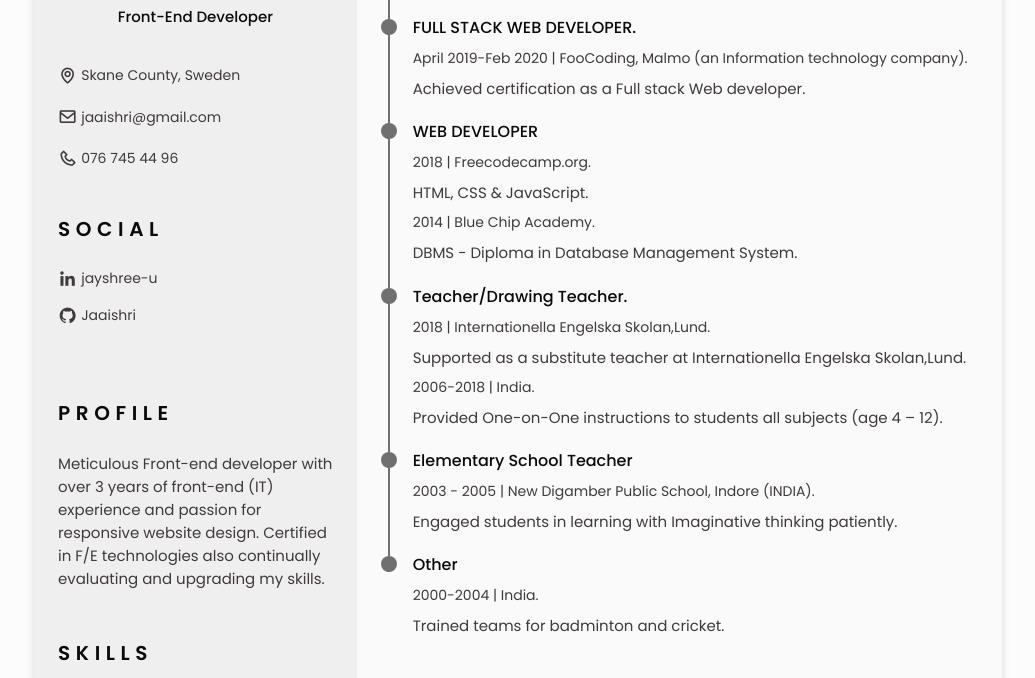
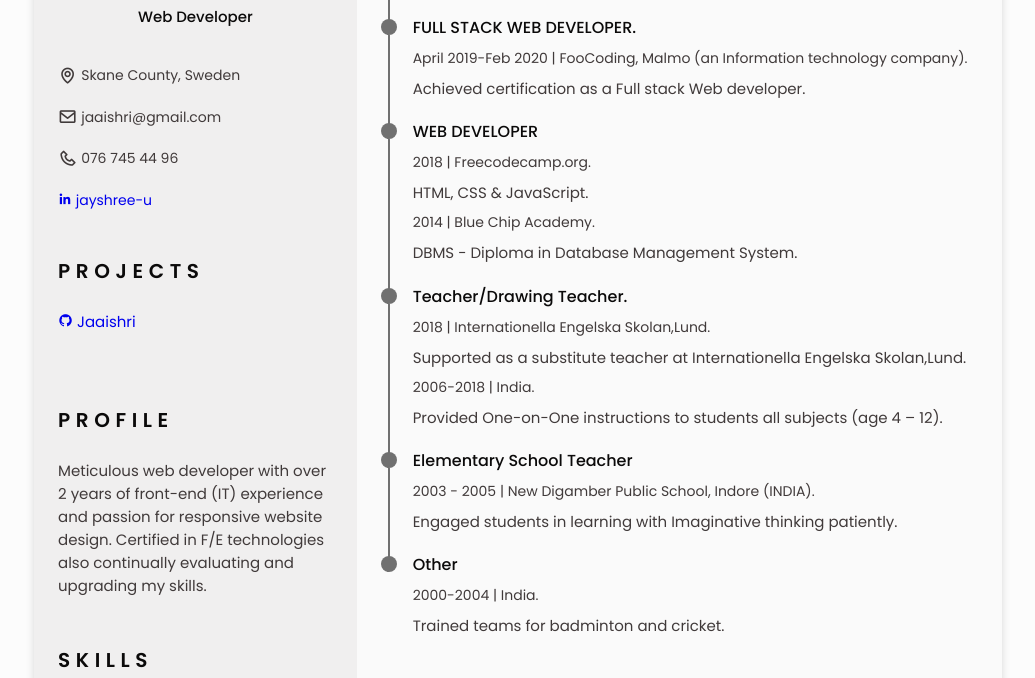
Before and after one commit to Jaaishri/JayshreeCV, a plain HTML site: page index.html in a window 1280 px wide. Shown: the part 238-916 px from the top of the page, without its empty margins (122-1157 px from the left). Drawn offline with nearby package versions, Linux system fonts and the light colour scheme.

Commit message:
Update index.html

```diff
--- a/index.html
+++ b/index.html
@@ -54,8 +54,8 @@
                   </li>
 
                   <li class="nav__item">
-                    <a href="#social" class="nav__link">
-                      <i class="bx bx-award nav__icon"></i>Social
+                    <a href="#projects" class="nav__link">
+                      <i class="bx bx-award nav__icon"></i>projects
                     </a>
                   </li>
 
@@ -90,7 +90,7 @@
                             <img src="assets/img/myself.jpg" class="home__img">
 
                             <h1 class="home__title"><b>JAYSHREE UPADHYAY</b> </h1>
-                            <h3 class="home__profession">Front-End Developer</h3>
+                            <h3 class="home__profession">Web Developer</h3>
 
                             <!-- Button to download CV saved in the pdf folder. Available -->
                             <div>
@@ -114,18 +114,22 @@
                             <span class="home__information">
                               <i class="bx bx-phone home__icon"></i> 076 745 44 96
                             </span>
+                            </div>
+                            <div class="home__address bd-grid">
+                              <span class="home__information">
+                            <a href="https://www.linkedin.com/in/jayshree-u/" target="_blank" class="projects__link">
+                              <i class='bx bxl-linkedin projects__icon'></i> jayshree-u
+                            </a>
                           </div>
 
 
 
-                          <section class="social section" id="social">
-                            <h2 class="section-title">SOCIAL</h2>
-                          <div class="social__container bd-grid">
-                            <a href="https://www.linkedin.com/in/jayshree-u/" target="_blank" class="social__link">
-                              <i class='bx bxl-linkedin social__icon'></i> jayshree-u
-                            </a>
-                            <a href="https://github.com/Jaaishri" target="_blank" class="social__link">
-                              <i class='bx bxl-github social__icon' ></i> Jaaishri
+                          <section class="projects section" id="projects">
+                            <h2 class="section-title">Projects</h2>
+                          <div class="projects__container bd-grid">
+
+                            <a href="https://github.com/Jaaishri" target="_blank" class="projects__link">
+                              <i class='bx bxl-github projects__icon' ></i> Jaaishri
                             </a>
                           </div>
                         </div>
@@ -138,22 +142,22 @@
 
 
 
-                    <!--========== SOCIAL ==========-->
-                    <!-- <section class="social section">
-                        <h2 class="section-title">SOCIAL</h2>
+                    <!--========== projects ==========-->
+                    <!-- <section class="projects section">
+                        <h2 class="section-title">projects</h2>
 
-                        <div class="social__container bd-grid">
-                          <a href="https://www.linkedin.com/in/jayshree-u/" target="_blank" class="social__link">
-                            <i class='bx bxl-linkedin-square social__icon'></i> jayshree-u
+                        <div class="projects__container bd-grid">
+                          <a href="https://www.linkedin.com/in/jayshree-u/" target="_blank" class="projects__link">
+                            <i class='bx bxl-linkedin-square projects__icon'></i> jayshree-u
                           </a>
-                          <a href="https://github.com/Jaaishri" target="_blank" class="social__link">
-                            <i class='bx bxl-github social__icon' ></i>
+                          <a href="https://github.com/Jaaishri" target="_blank" class="projects__link">
+                            <i class='bx bxl-github projects__icon' ></i>
                           </a>
-                          <a href="https://www.facebook.com/tiyoy.gatez/" target="_blank" class="social__link">
-                            <i class='bx bxl-facebook social__icon' ></i>
+                          <a href="https://www.facebook.com/tiyoy.gatez/" target="_blank" class="projects__link">
+                            <i class='bx bxl-facebook projects__icon' ></i>
                           </a>
-                          <a href="https://www.freecodecamp.org/" target="_blank" class="social__link">
-                            <i class='bx bxs-book-reader social__icon'></i>
+                          <a href="https://www.freecodecamp.org/" target="_blank" class="projects__link">
+                            <i class='bx bxs-book-reader projects__icon'></i>
                           </a>
                         </div>
                     </section> -->
@@ -162,7 +166,7 @@
                     <section class="profile section" id="profile">
                         <h2 class="section-title">Profile</h2>
 
-                        <p class="profile__description">Meticulous Front-end developer with over 3 years of front-end (IT) experience and passion for responsive website design. Certified in F/E technologies also continually evaluating and upgrading my skills.</p>
+                        <p class="profile__description">Meticulous web developer with over 2 years of front-end (IT) experience and passion for responsive website design. Certified in F/E technologies also continually evaluating and upgrading my skills.</p>
                     </section>
 
 
@@ -365,9 +369,9 @@
 <section class="education section" id="education">
   <h2 class="section-title">Education</h2>
 
-  <div class="education__container bd-grid">
+   <div class="education__container bd-grid">
     <div class="education__content">
-      <div class="education__time">
+      <!-- <div class="education__time">
         <span class="education__rounder"></span>
         <span class="education__line"></span>
       </div>
@@ -376,7 +380,7 @@
         <h3 class="education__title">Programming in C# </h3>
         <span class="education__studies">2020 | Malmö University</span>
 
-      </div>
+      </div> -->
     </div>
 
     <div class="education__content">
```
